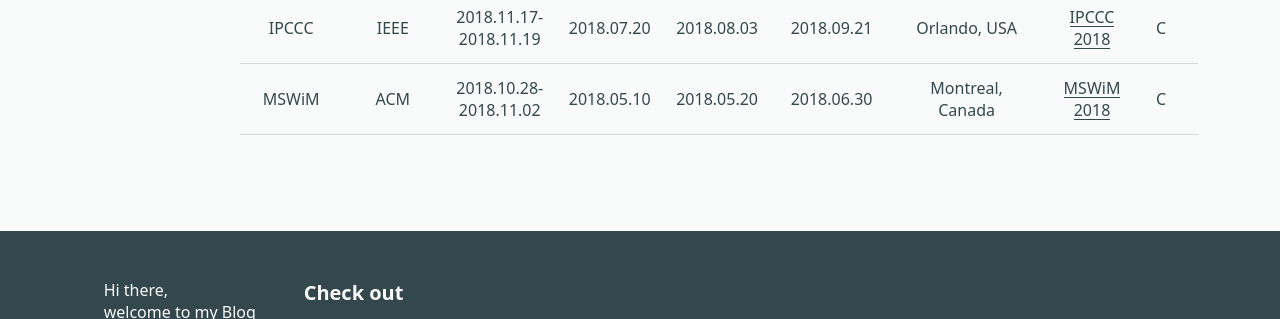
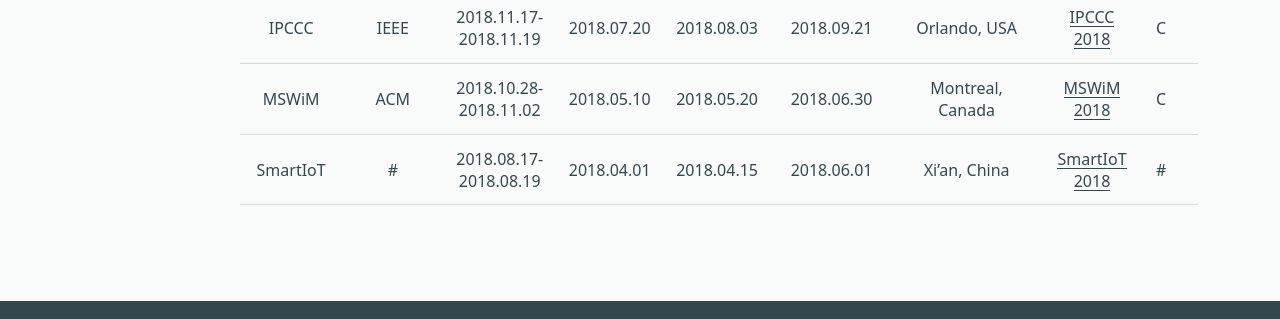
Before and after one commit to paulfangjian/paulfangjian.github.io, a plain HTML site: page 2018/03/25/conference/index.html in a window 1280 px wide. Shown: the part 1080-1399 px from the top of the page. Drawn offline with Linux system fonts and the light colour scheme; some packages are replaced by stand-ins of ours; a script that the page names is missing; a web font is replaced by a local one.

Commit message:
Site updated: 2018-03-29 10:14:06

```diff
--- a/2018/03/25/conference/index.html
+++ b/2018/03/25/conference/index.html
@@ -146,6 +146,17 @@
 <td style="text-align:center"><a href="http://mswimconf.com/2018/" target="_blank" rel="noopener">MSWiM 2018</a></td>
 <td>C</td>
 </tr>
+<tr>
+<td style="text-align:center">SmartIoT</td>
+<td style="text-align:center">#</td>
+<td style="text-align:center">2018.08.17-2018.08.19</td>
+<td style="text-align:center">2018.04.01</td>
+<td style="text-align:center">2018.04.15</td>
+<td style="text-align:center">2018.06.01</td>
+<td style="text-align:center">Xi’an, China</td>
+<td style="text-align:center"><a href="http://www.isiot.org/SmartIoT2018/index.jsp" target="_blank" rel="noopener">SmartIoT 2018</a></td>
+<td>#</td>
+</tr>
 </tbody>
 </table>
 
```
Also changed, not shown: index.html (+11 -0 lines).
